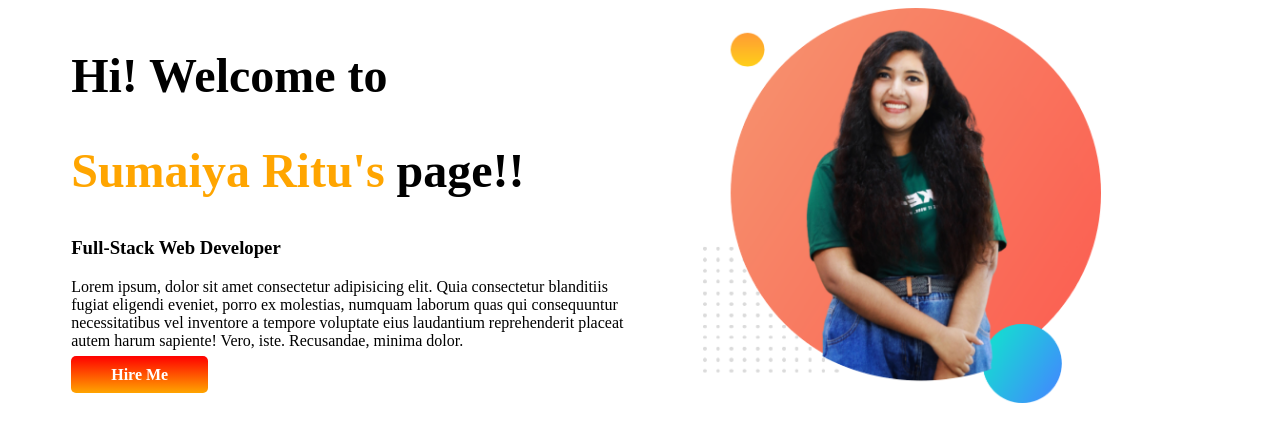
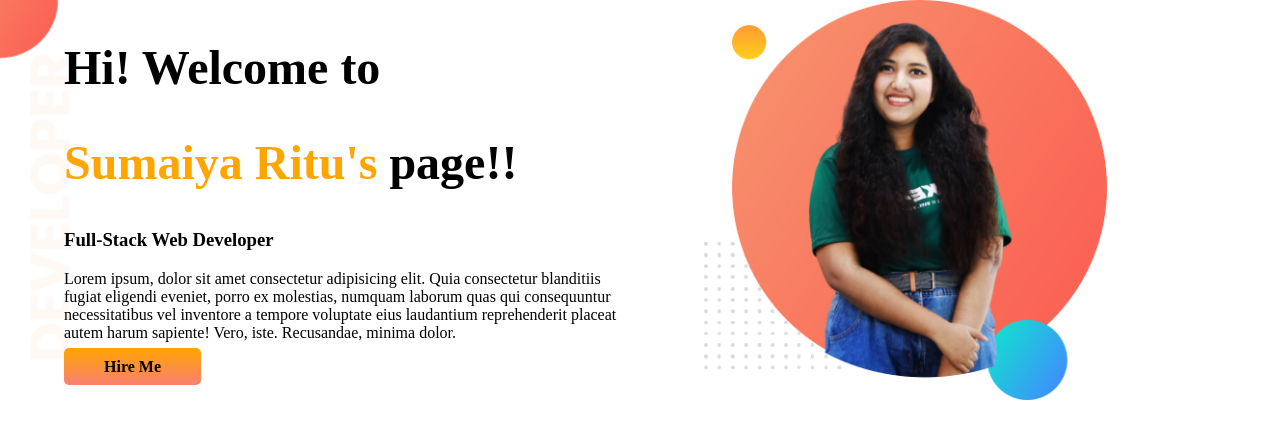
Before and after one commit to sumaiya-Ritu/web-bootcamp-module-2, a plain HTML site: page Developer Portfolio/index.html in a window 1280 px wide. Drawn offline with Linux system fonts and the light colour scheme; a web font is replaced by a local one.

Commit message:
first part hire me done

```diff
--- a/Developer Portfolio/index.html
+++ b/Developer Portfolio/index.html
@@ -11,7 +11,7 @@
     <link rel="stylesheet" href="../Developer Portfolio/style.css">
 </head>
 <body>
-    <section>
+    <section class="top-banner">
     <div class="half-width">
         <h1>Hi! Welcome to </h1>
     <h1 ><span class="clr">Sumaiya Ritu's</span> page!!</h1>
@@ -19,9 +19,19 @@
     <p>Lorem ipsum, dolor sit amet consectetur adipisicing elit. Quia consectetur blanditiis fugiat eligendi eveniet, porro ex molestias, numquam laborum quas qui consequuntur necessitatibus vel inventore a tempore voluptate eius laudantium reprehenderit placeat autem harum sapiente! Vero, iste. Recusandae, minima dolor.</p>
     <a class="link-btn" target="_blank" href="https://www.linkedin.com/in/sumaiya-salim-ritu-786853196/">Hire Me</a>
     </div>
-    <div class="half-width">
+    <div class="half-width" >
          <img src="../Developer Portfolio/images/me.png" alt="my pic">
     </div>
 </section>
+<!-- <section class="dream-big">
+    <div>
+     <img src="../Developer Portfolio/images/me2.png" alt="my images">
+    </div>
+    <div class="dream-big" >
+        <h1>Dream Big</h1>
+        <h2>Become A web Developer</h2>
+        <p>Lorem ipsum dolor sit amet consectetur, adipisicing elit. Porro quos dicta expedita amet voluptas, saepe quam ea sapiente repellendus nesciunt asperiores quisquam, corporis rerum obcaecati labore ducimus harum provident iste dolore laborum, ratione distinctio consequatur nostrum! Consequatur repellat molestiae dicta.</p>
+    </div>
+</section> -->
 </body>
 </html>
--- a/Developer Portfolio/style.css
+++ b/Developer Portfolio/style.css
@@ -1,5 +1,6 @@
 body{
     font-family: 'Bona Nova', serif;
+    margin: 0;
 }
 h1{
     font-size: 3rem;
@@ -19,9 +20,14 @@ section{
 }
 .link-btn{
     text-decoration: none;
-    background-image: linear-gradient(red, orange );
+    background-image:linear-gradient(orange,salmon);
     padding: 10px 40px;
     border-radius: 5px;
-    color: white;
+    color: black;
     font-weight: 700;
 }
+.top-banner{
+    background-image: url(images/top-banner.png);
+    background-repeat: no-repeat;
+
+}
```
Also changed, not shown: Developer Portfolio/images/me2.png (added).
